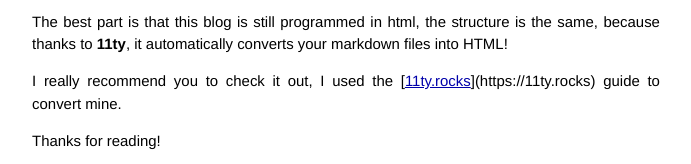
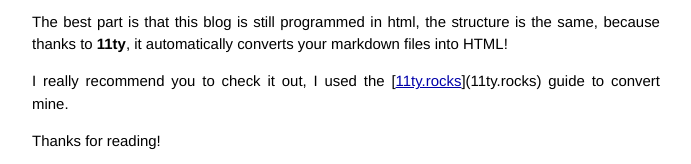
Before and after one commit to pxrpl/blog, an Eleventy site: page src/posts/the-simpler-life-of-my-blog.md in a window 1280 px wide. Shown: the part 484-648 px from the top of the page, without its empty margins (294-985 px from the left). Built offline with nearby package versions, Linux system fonts and the light colour scheme; Eleventy itself is replaced by a stand-in of ours; files that its build step writes are made by us from their sources.

Commit message:
Update Blog “the-simpler-life-of-my-blog”

```diff
--- a/src/posts/the-simpler-life-of-my-blog.md
+++ b/src/posts/the-simpler-life-of-my-blog.md
@@ -7,10 +7,6 @@ postUrl: /posts/the-simpler-life-of-my-blog
 ---
 <img src="/images/uploads/2023/11ty.png " alt="Origins" height="150px" style="float: right; margin-left: 10px;">
 
-
-
-
-
 Hello, welcome to my blog, here, I'll post some things about coding and security.
 
 This blog is powered by [11ty](https://11ty.dev) Who allowed the automatization of this blog, before i had  to create posts manually in HTML, and add them manually to the index file.
@@ -19,7 +15,7 @@ Now, i just create a file in **Markdown**, put the title, the content and thats
 
 The best part is that this blog is still programmed in html, the structure is the same, because thanks to **11ty**, it automatically converts your markdown files into HTML!
 
-I really recommend you to check it out, I used the [[11ty.rocks](11ty.rocks)](https://11ty.rocks) guide to convert mine.
+I really recommend you to check it out, I used the [[11ty.rocks](11ty.rocks)](11ty.rocks) guide to convert mine.
 
 Thanks for reading!
 
```
